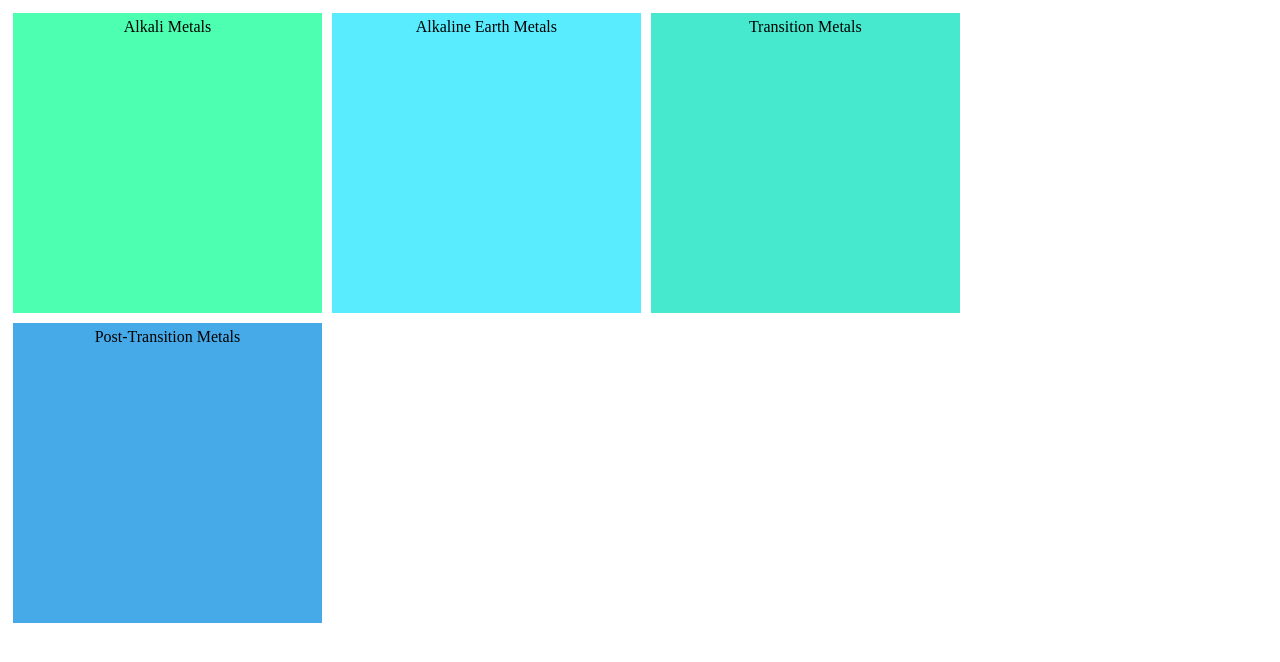
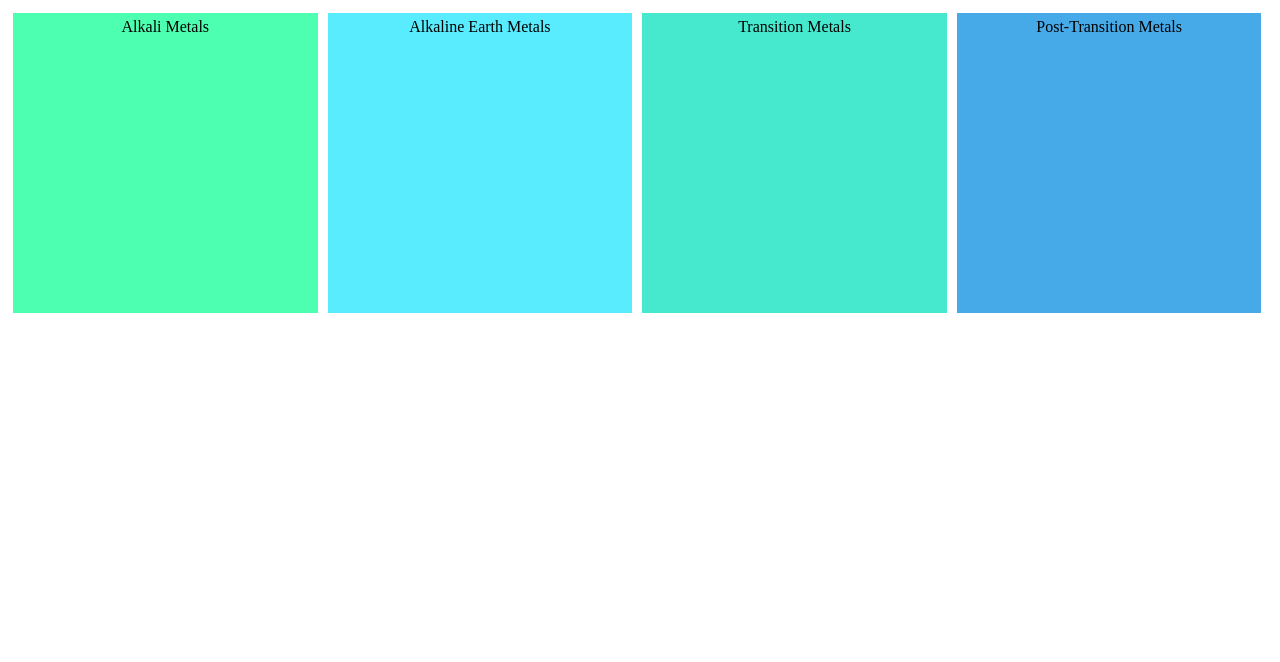
Before and after one commit to studgenius/practice-two, a plain HTML site: page index.html in a window 1280 px wide. Drawn offline with Linux system fonts and the light colour scheme.

Commit message:
changes made

```diff
--- a/style2.css
+++ b/style2.css
@@ -6,7 +6,7 @@
 
 .column {
     float: left;
-    width: 24.44%;
+    width: 24.10%;
     padding: 5px;
     margin: 5px;
     height: 300px;
```
